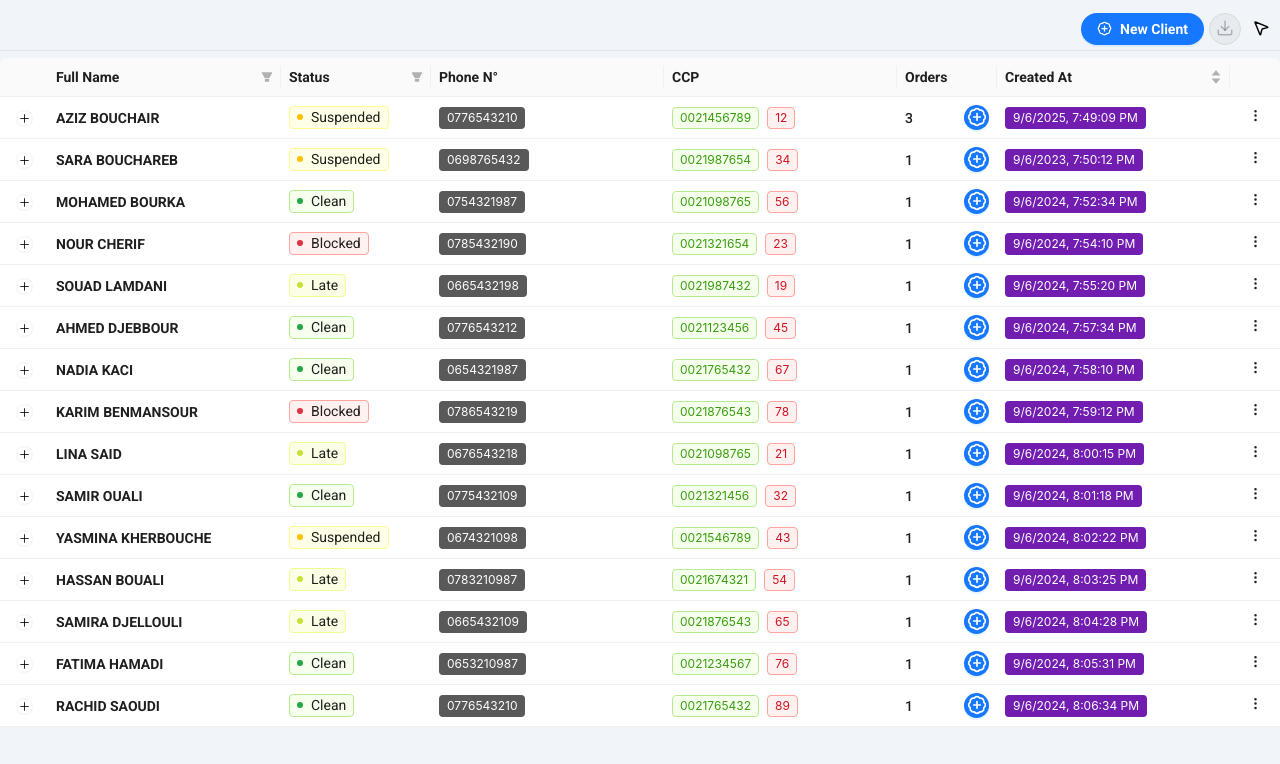
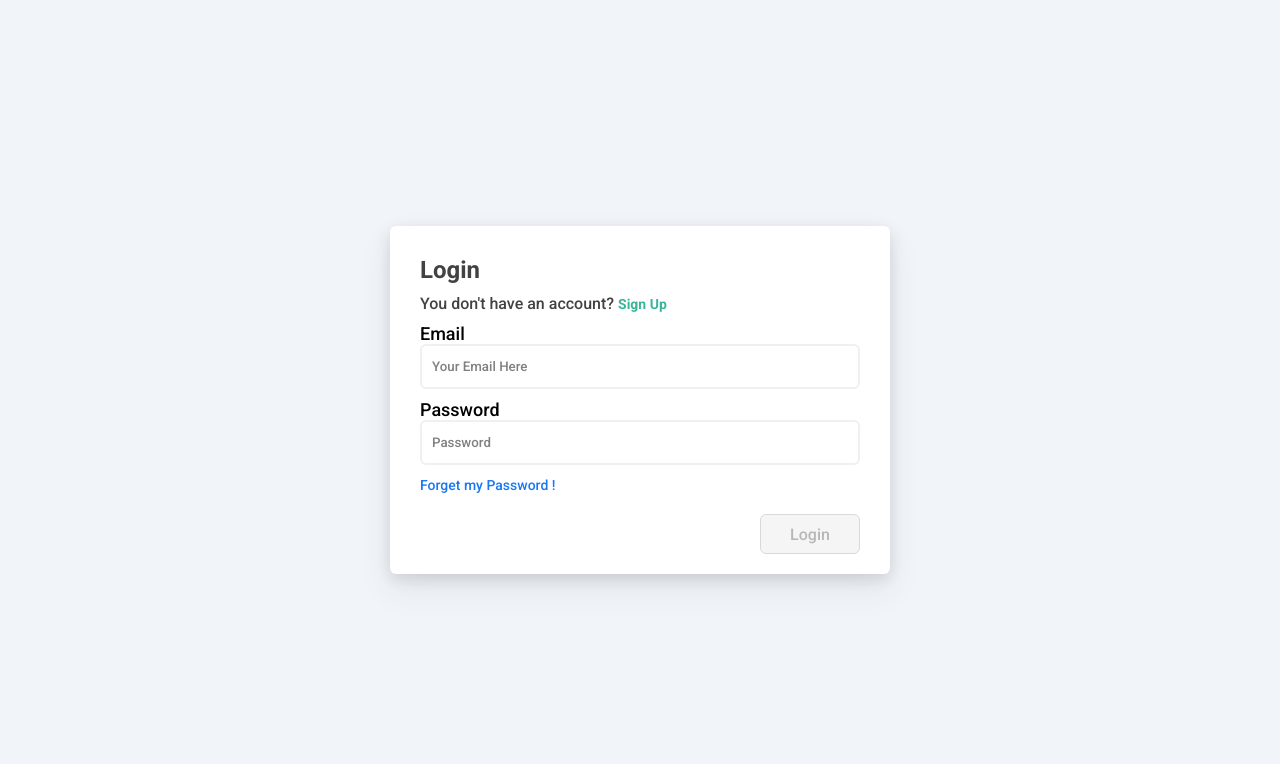
Before and after one commit to yahiaAz201/easy_mahal, a React (Create React App) app: page / in a window 1280 px wide. Shown: the top 764 px of the page. Built offline with nearby package versions, Linux system fonts and the light colour scheme.

Commit message:
Update App.js

```diff
--- a/src/App.js
+++ b/src/App.js
@@ -82,7 +82,7 @@ function App() {
     <>
       <div className="App">
         {user ? (
-          <HomePage   />
+          <LoginPage  />
         ) : (
           <Layout>
             <Sider collapsed={collapsed} className="sidebar">
```
